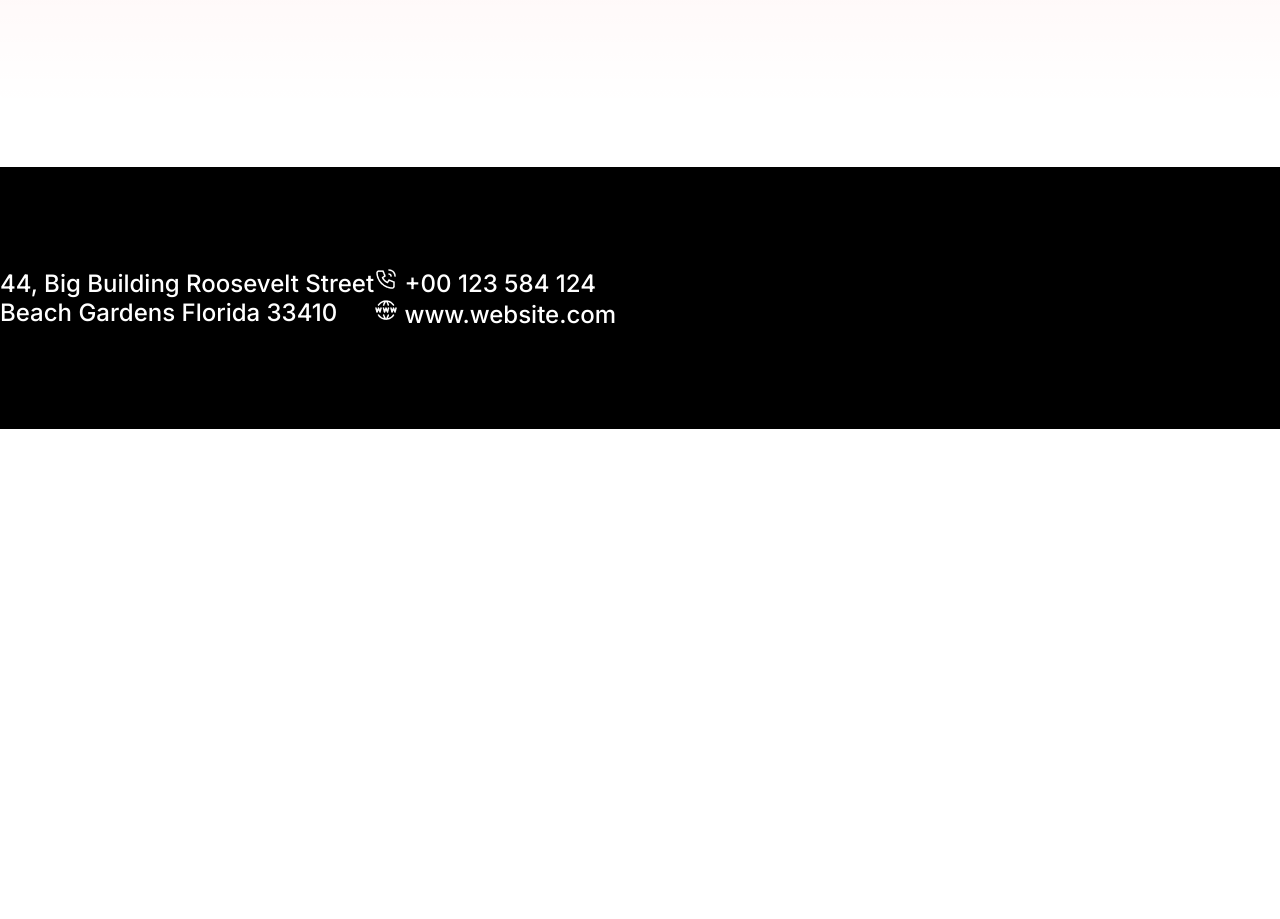
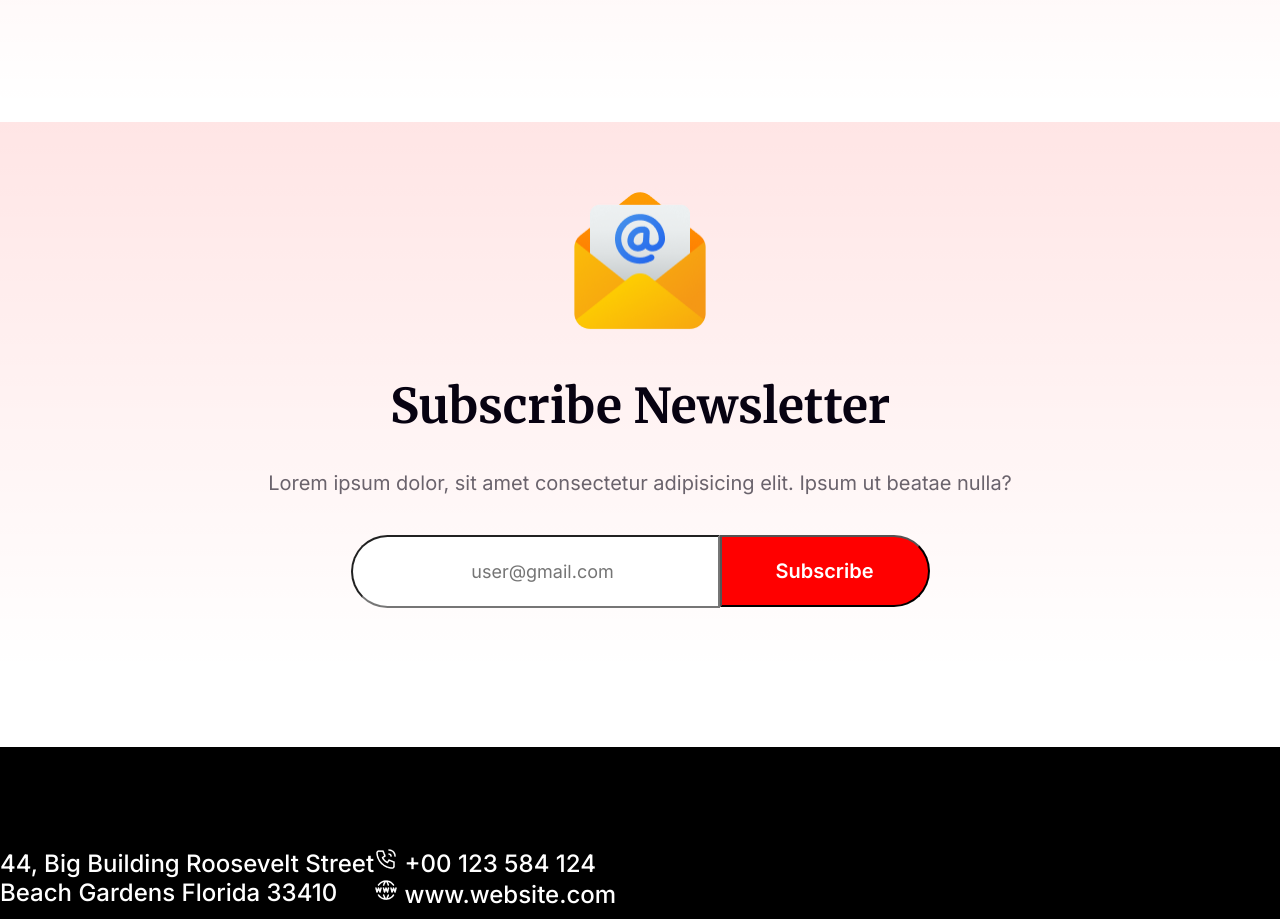
Before and after one commit to noushin-nusrat/newyearproject, a plain HTML site: page index.html in a window 1280 px wide. Shown: the part 2680-3599 px from the top of the page. Before the commit the page ends 3109 px from the top, so only its background shows below. Drawn offline with Linux system fonts and the light colour scheme.

Commit message:
created subscribe section

```diff
--- a/index.html
+++ b/index.html
@@ -48,9 +48,19 @@
                 <p><span class="title-span">Date:</span> 31 December Night 2023</p>
                 <p><span class="title-span">Time:</span> Evening 7.30 pm to 12.30 am</p>
             </div>
-
             <button class="btn">Join Now</button>
-
+        </div>
+        <!-- subscription-section -->
+        <div class="subscription-section">
+            <div class="subscribe">
+                <img class="gmail-img" src="./images/Group 61.png" alt="Gmail">
+                <h2 class="sub-title">Subscribe Newsletter</h2>
+                <p class="sub-description">Lorem ipsum dolor, sit amet consectetur adipisicing elit. Ipsum ut beatae nulla?</p>
+            </div>
+            <div class="input-btn">
+                <input class="input-sub" placeholder="user@gmail.com" type="email">
+                <button class="btn-sub">Subscribe</button>
+            </div>
         </div>
 
     </main>
--- a/style/style.css
+++ b/style/style.css
@@ -101,7 +101,7 @@ body {
     justify-content: center;
     align-items: center;
     gap: 25px;
-   border-radius: 15px;
+    border-radius: 15px;
 }
 
 .party-section {
@@ -130,11 +130,12 @@ body {
     font-weight: 700;
     text-transform: uppercase;
     background-color: transparent;
-    border:none;
+    border: none;
 }
+
 /* event detail style */
-.event{
-    background: linear-gradient(to bottom, rgba(255, 0, 0, 0.10) , rgba(255, 0, 0, 0.00));
+.event {
+    background: linear-gradient(to bottom, rgba(255, 0, 0, 0.10), rgba(255, 0, 0, 0.00));
     background-position: center;
     background-repeat: no-repeat;
     background-size: cover;
@@ -150,8 +151,9 @@ body {
     font-size: 35px;
     font-weight: 600;
 }
-.event-detail{
-    color:#070211;
+
+.event-detail {
+    color: #070211;
     display: flex;
     flex-direction: column;
     text-align: center;
@@ -161,7 +163,8 @@ body {
     font-size: 35px;
     font-weight: 600;
 }
-.btn{
+
+.btn {
     text-align: center;
     font-family: Inter;
     font-size: 20px;
@@ -174,31 +177,116 @@ body {
     border-radius: 8px;
     border: none;
 }
-.title-span{
-    color:#f00;
+
+.title-span {
+    color: #f00;
 }
+
+/* subscription-section style */
+.subscription-section {
+    background: linear-gradient(to bottom, rgba(255, 0, 0, 0.10), rgba(255, 0, 0, 0.00));
+    display: flex;
+    flex-direction: column;
+    justify-content: center;
+    align-items: center;
+    width: 1280px;
+    height: 550px;
+    margin: 15px 0;
+}
+
+.subscribe {
+    display: flex;
+    flex-direction: column;
+    justify-content: center;
+    align-items: center;
+}
+
+.sub-title {
+    color: #070211;
+    text-align: center;
+    font-family: Merriweather;
+    margin-top: 40px;
+    font-size: 48px;
+    font-weight: 900;
+    text-transform: capitalize;
+    margin-bottom: 35px;
+}
+
+.gmail-img {
+    width: 150px;
+    height: 150px;
+}
+
+.sub-description {
+    color: rgba(7, 2, 17, 0.60);
+    text-align: center;
+    font-family: Inter;
+    font-size: 20px;
+    font-weight: 400;
+}
+
+.input-btn {
+    display: flex;
+    gap: o;
+    margin-top: 40px;
+    border-color: transparent;
+}
+
+.input-sub {
+    width: 350px;
+    height: 69px;
+    border-radius: 50px 0px 0px 50px;
+    background: #FFF;
+    color: rgba(7, 2, 17, 0.30);
+    text-align: center;
+    font-family: Inter;
+    font-size: 18px;
+    font-weight: 400;
+    padding-left: 15px;
+}
+
+.btn-sub {
+    width: 210px;
+    height: 72px;
+    border-radius: 0px 50px 50px 0px;
+    background: #F00;
+    color: #FFF;
+    text-align: center;
+    font-family: Inter;
+    font-size: 20px;
+    font-weight: 600;
+    text-transform: capitalize;
+}
+
+
+
+
+
 /* footer style */
-footer{
+footer {
     background-color: black;
     width: 100%;
-    margin-top: 60px ;
+    margin-top: 60px;
     padding: 100px 0;
 }
-.information{
+
+.information {
     display: flex;
     justify-content: start;
     align-items: center;
 
 }
-.footer-parent-section{
+
+.footer-parent-section {
     width: 1280px;
     background-color: black;
-    color:#fff;
+    color: #fff;
     font-family: Inter;
     font-size: 24px;
     font-weight: 500;
 }
- .contact{
+
+.contact {
     align-items: end;
 
 }
```
